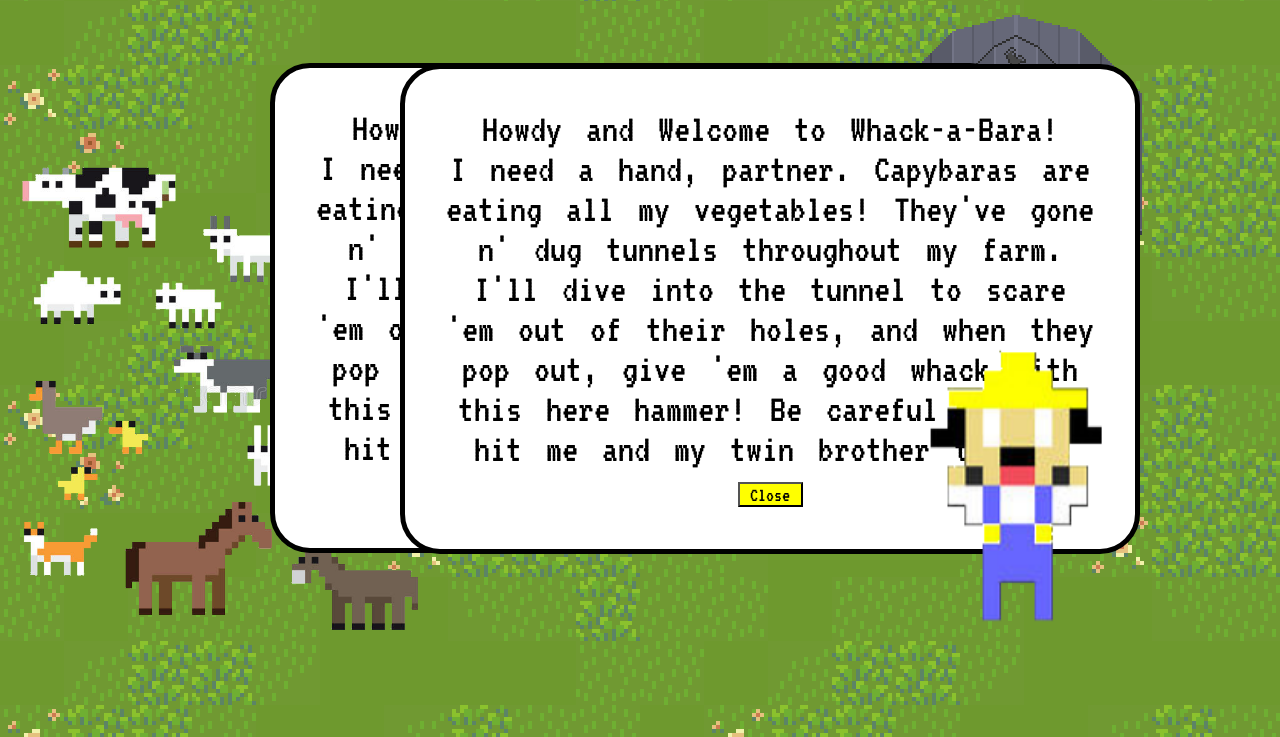
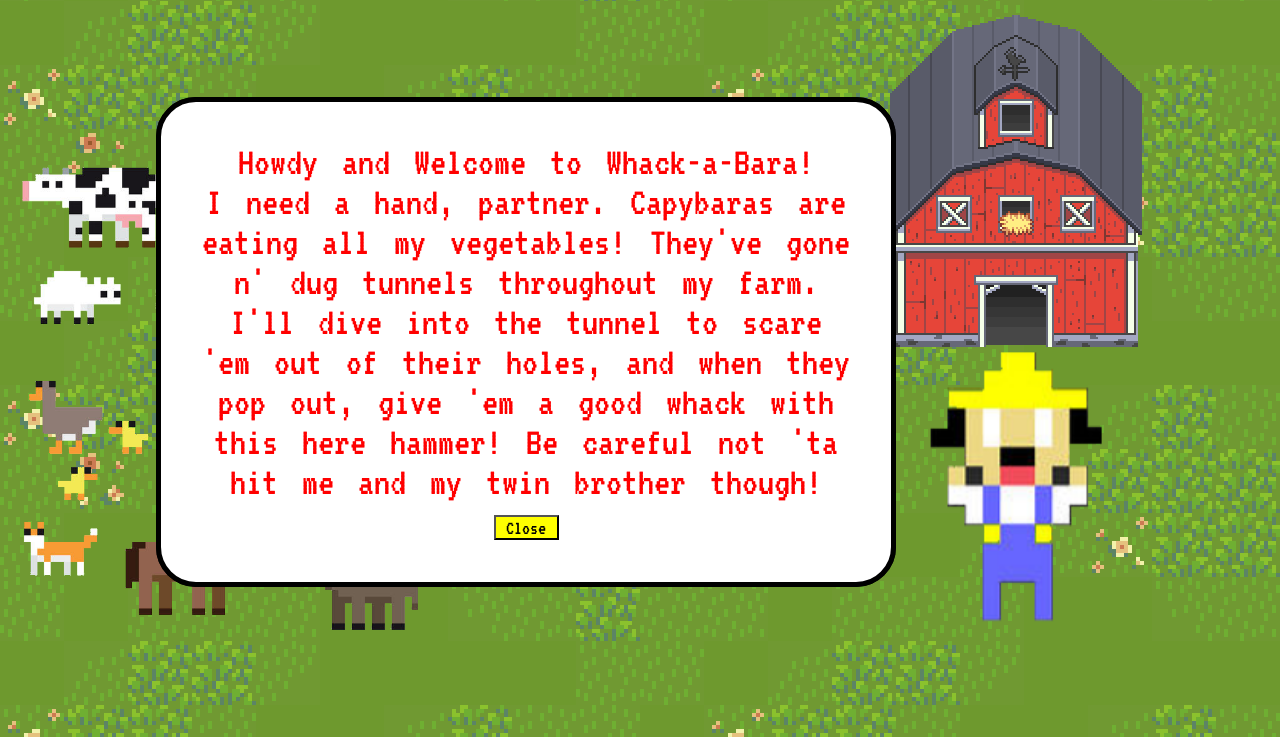
Before and after one commit to cruse-charles/AA-JavaScript-Project, a website built with webpack: page index.html in a window 1280 px wide. Both pictures are taken after a click on the button "Show Instructions". Shown: the part 63-800 px from the top of the page. Built offline with nearby package versions, Linux system fonts and the light colour scheme.

Commit message:
test branch

```diff
--- a/src/index.scss
+++ b/src/index.scss
@@ -144,11 +144,22 @@ body {
     margin: 0 auto;
     background-color: #fff;
     padding: 1em;
-    // border-bottom: 2px solid #0e6dad;
-    position: relative;
-    top: 100px;
+
+// original code below
+    // position: relative;
+    // top: 100px;
+    // width: 650px;
+// original code above
+
+
+// test code below
+    position: absolute;
+    top: 20%;
+    right: 30%;
     width: 650px;
-    // line-height: 1.2em;
+// test code above
+
+
     z-index: 1;
     border-radius: 40px;
     border: 5px solid black;
@@ -162,17 +173,28 @@ body {
     margin: 0 auto;
     background-color: #fff;
     padding: 1em;
-    // border-bottom: 2px solid #0e6dad;
+
+
+// real code below
+    // position: absolute;
+    // top: 127px;
+    // left: 400px;
+    // width: 650px;
+// real code above
+
+// test code below
     position: absolute;
-    top: 127px;
-    left: 400px;
+    top: 20%;
+    right: 30%;
     width: 650px;
-    // line-height: 1.2em;
+    color: red;
+// test code above
+
+
     z-index: 1;
     border-radius: 40px;
     border: 5px solid black;
-    display: none;
-}
+    display: none;}
 
 
 #start-button, #game-over-button, #close-instructions-button{
```
Also changed, not shown: dist/main.css, 2 other files.
